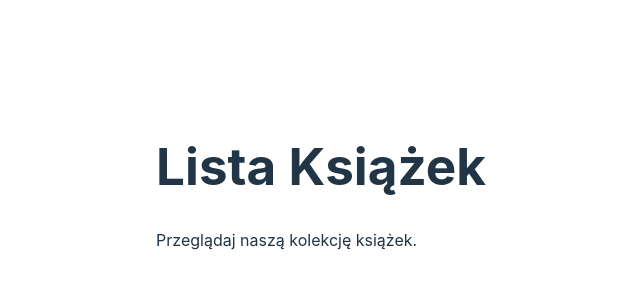
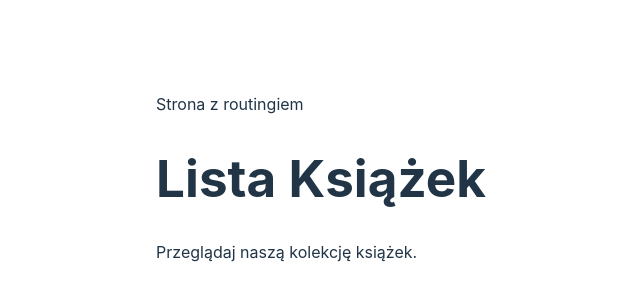
Before and after one commit to lukas-sikora/zadania-react, a React (Vite) app in the folder react-training/: page /books in a window 1280 px wide. Shown: the part 214-514 px from the top of the page, without its empty margins (319-959 px from the left). Built offline with nearby package versions, Linux system fonts and the light colour scheme.

Commit message:
small fixes

```diff
--- a/react-training/src/App.jsx
+++ b/react-training/src/App.jsx
@@ -10,7 +10,12 @@ const router = createBrowserRouter([
 ]);
 
 const App = () => {
-  return <RouterProvider router={router} />;
+  return (
+    <div>
+      Strona z routingiem
+      <RouterProvider router={router} />
+    </div>
+  );
 };
 
 export default App;
```
